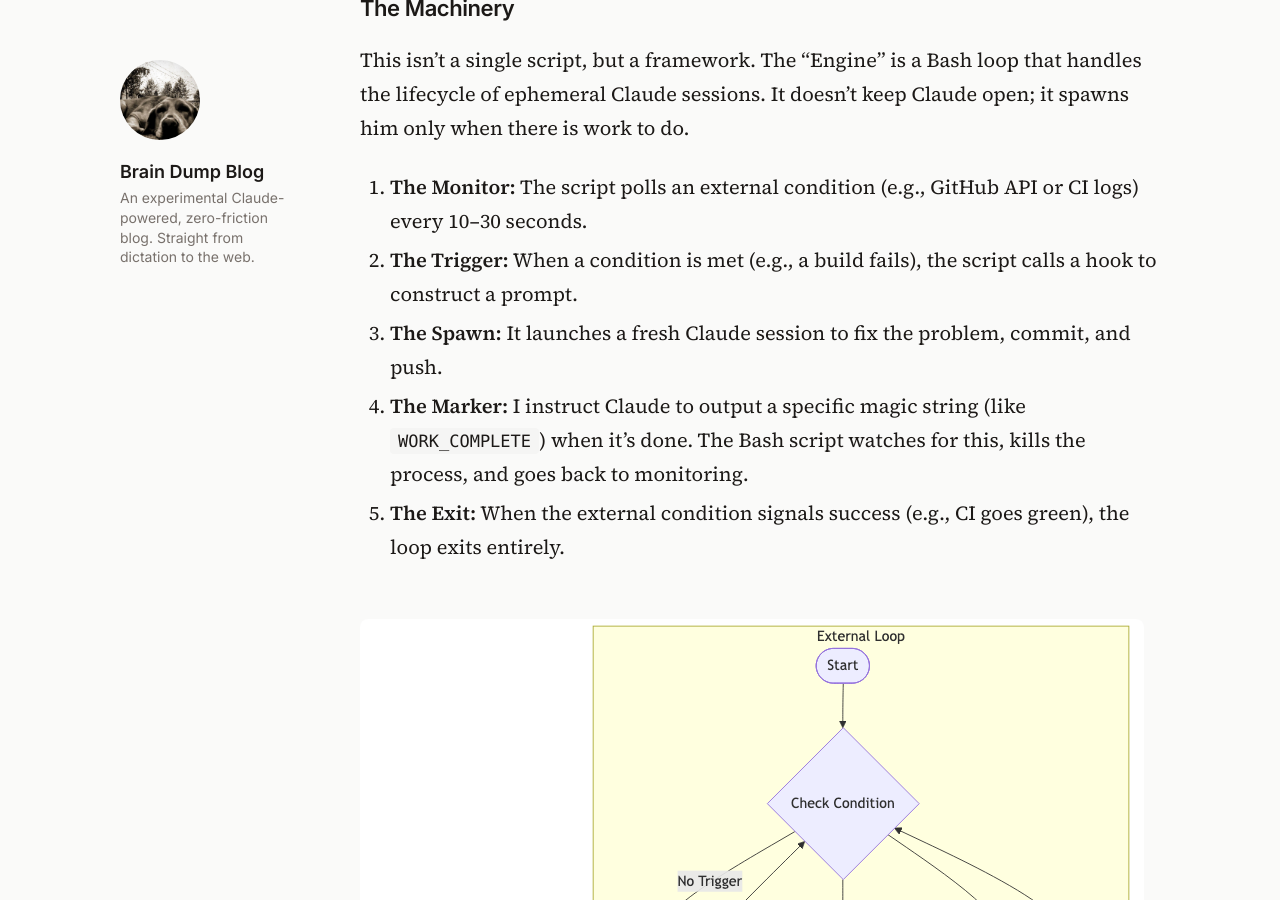
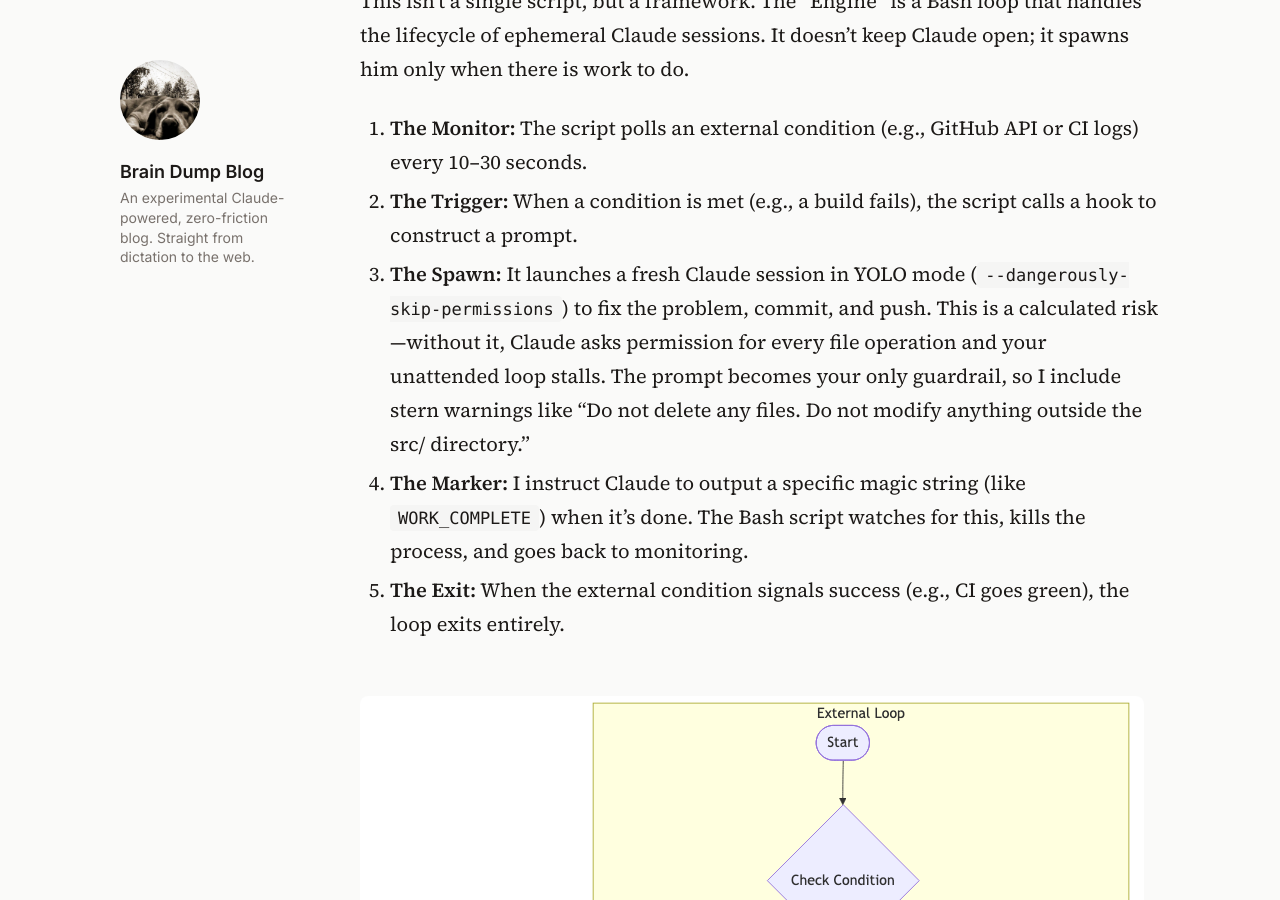
Before and after one commit to orlenko/blog, a Jekyll site: the page built from _posts/2026-01-23-claude-code-loops.md, in a window 1280 px wide and 900 px high, scrolled down 3746 px. Built offline with Jekyll 4.4.1, drawn with Linux system fonts in a browser that asks for light colours; some of the changed text lies outside the part shown.

Commit message:
Update loops post: add YOLO mode, cut marketing line
- Added --dangerously-skip-permissions explanation for unattended sessions
- Removed stiff "Here is how I use them." line

Co-Authored-By: Claude Opus 4.5 <noreply@anthropic.com>

```diff
--- a/_posts/2026-01-23-claude-code-loops.md
+++ b/_posts/2026-01-23-claude-code-loops.md
@@ -48,7 +46,7 @@ This isn't a single script, but a framework. The "Engine" is a Bash loop that ha
 
 1. **The Monitor:** The script polls an external condition (e.g., GitHub API or CI logs) every 10–30 seconds.
 2. **The Trigger:** When a condition is met (e.g., a build fails), the script calls a hook to construct a prompt.
-3. **The Spawn:** It launches a fresh Claude session to fix the problem, commit, and push.
+3. **The Spawn:** It launches a fresh Claude session in YOLO mode (`--dangerously-skip-permissions`) to fix the problem, commit, and push. This is a calculated risk—without it, Claude asks permission for every file operation and your unattended loop stalls. The prompt becomes your only guardrail, so I include stern warnings like "Do not delete any files. Do not modify anything outside the src/ directory."
 4. **The Marker:** I instruct Claude to output a specific magic string (like `WORK_COMPLETE`) when it's done. The Bash script watches for this, kills the process, and goes back to monitoring.
 5. **The Exit:** When the external condition signals success (e.g., CI goes green), the loop exits entirely.
 
```
Also changed, not shown: other parts of _posts/2026-01-23-claude-code-loops.md (+0 -2 lines).
